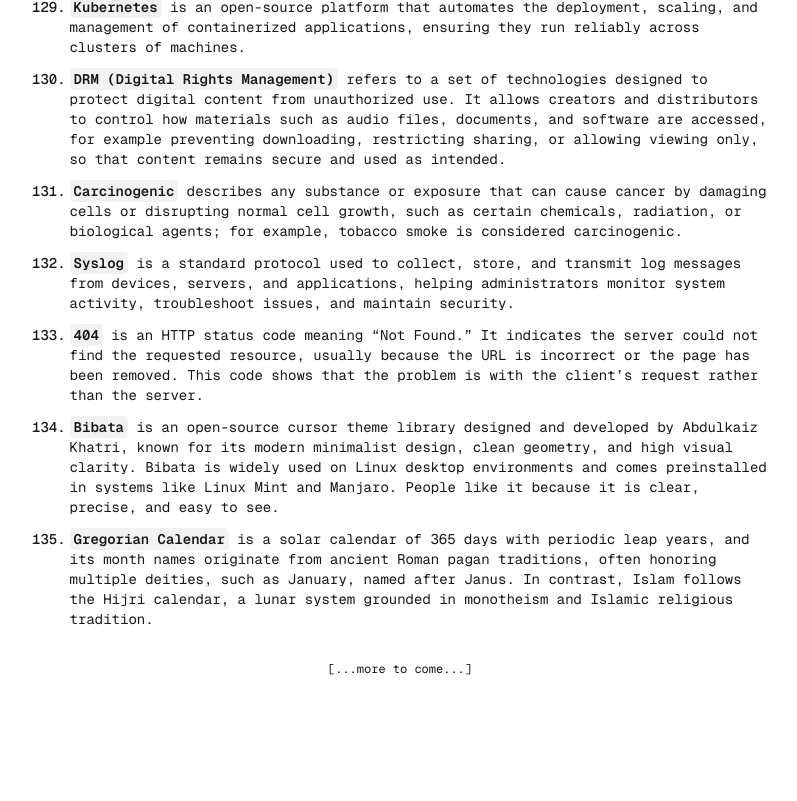
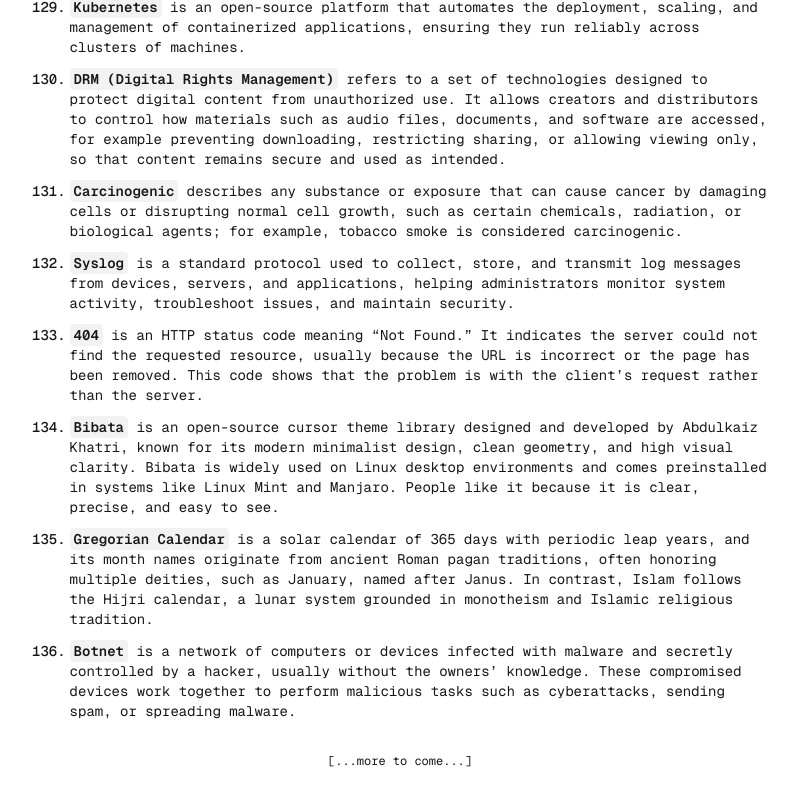
Before and after one commit to BrahimBoussada/mind-log, a Next.js app: page / in a window 1280 px wide. Shown: the part 8482-9283 px from the top of the page, without its empty margins (240-1037 px from the left). Before the commit the page ends 9191 px from the top, so only its background shows below. Built offline with nearby package versions, Linux system fonts and the light colour scheme.

Commit message:
log:02-01-2026

```diff
--- a/src/app/page.tsx
+++ b/src/app/page.tsx
@@ -1306,6 +1306,17 @@ export default function Home() {
           </Text>
         </Note>
 
+        <Note>
+          <N>136.</N>
+          <Text>
+            <Key>Botnet</Key> is a network of computers or devices infected with
+            malware and secretly controlled by a hacker, usually without the
+            owners’ knowledge. These compromised devices work together to
+            perform malicious tasks such as cyberattacks, sending spam, or
+            spreading malware.
+          </Text>
+        </Note>
+
         {/* --- end --- */}
       </NoteWrapper>
 
```
